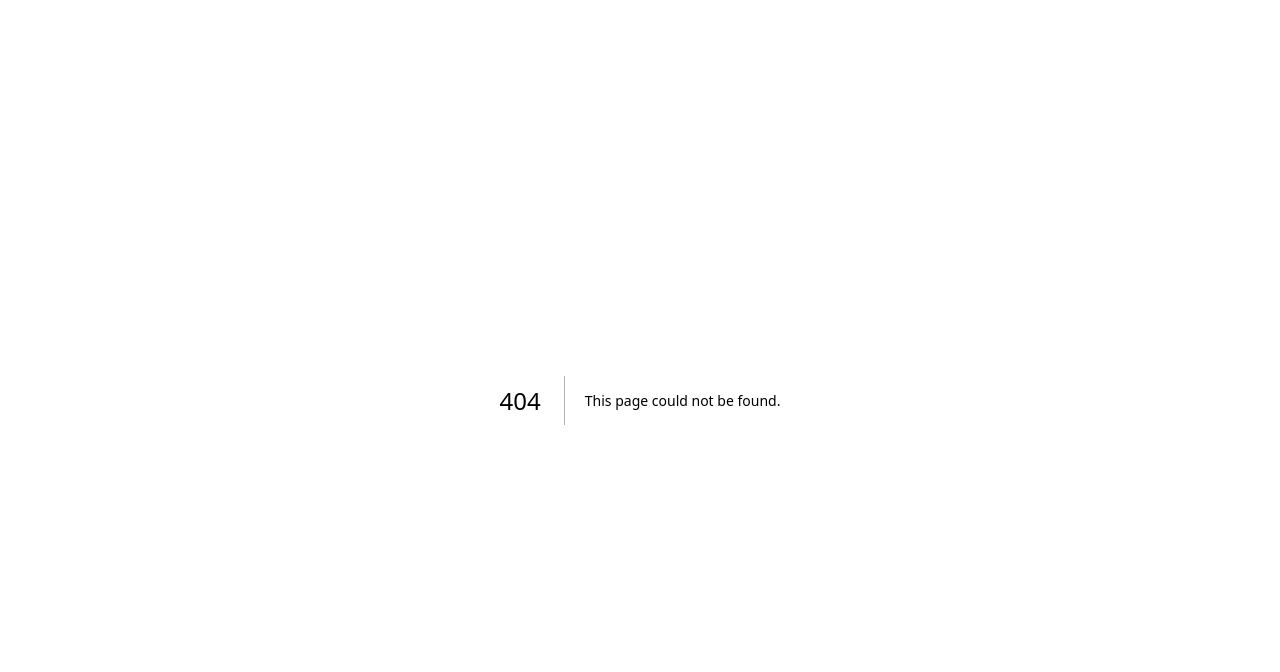
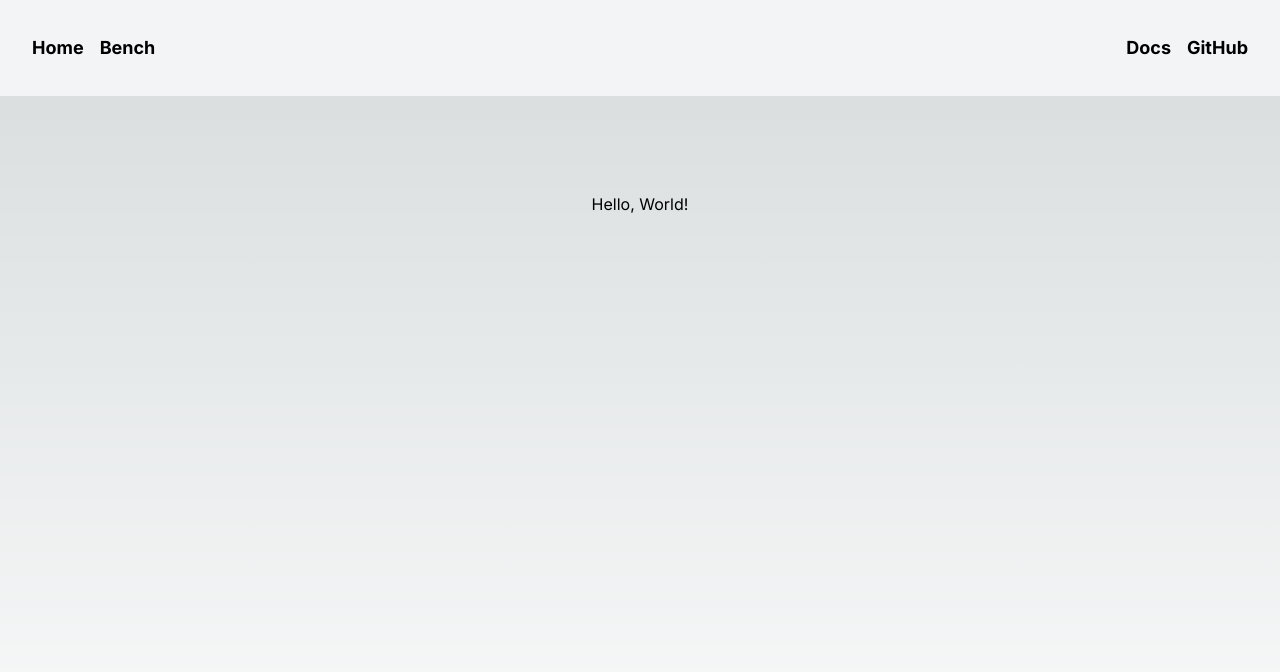
Before and after one commit to lightningbolts/fusionmark, a Next.js app: page /bench in a window 1280 px wide. Before the commit this address had no page. Shown: the top 672 px of the page. Built offline with nearby package versions, Linux system fonts and the light colour scheme.

Commit message:
Add tailwind css template

```diff
--- /dev/null
+++ b/app/bench/page.tsx
@@ -0,0 +1,16 @@
+"use client";
+import React from "react";
+
+
+const benchmarkHandler = () => {
+    console.log("Benchmarked");
+}
+
+export default function Bench() {
+    benchmarkHandler();
+    return (
+        <div className="flex min-h-screen flex-col items-center justify-between p-24">
+            Hello, World!
+        </div>
+    );
+}
--- a/app/globals.css
+++ b/app/globals.css
@@ -31,3 +31,389 @@ body {
     text-wrap: balance;
   }
 }
+
+/* Add different attributes */
+
+/* Buttons */
+
+@layer components {
+  .btn {
+    @apply bg-blue-500 text-white font-bold py-2 px-4 rounded;
+  }
+}
+
+/* Dropdowns */
+
+@layer components {
+  .dropdown {
+    @apply relative;
+  }
+
+  .dropdown-menu {
+    @apply absolute hidden bg-white border rounded shadow-lg;
+  }
+
+  .dropdown-menu.show {
+    @apply block;
+  }
+}
+
+/* Links */
+
+@layer components {
+  .link {
+    @apply text-blue-500;
+  }
+}
+
+/* Alerts */
+
+@layer components {
+  .alert {
+    @apply bg-red-100 border border-red-400 text-red-700 px-4 py-3 rounded relative;
+  }
+
+  .alert.success {
+    @apply bg-green-100 border border-green-400 text-green-700;
+  }
+
+  .alert.danger {
+    @apply bg-red-100 border border-red-400 text-red-700;
+  }
+
+  .alert.info {
+    @apply bg-blue-100 border border-blue-400 text-blue-700;
+  }
+
+  .alert.warning {
+    @apply bg-yellow-100 border border-yellow-400 text-yellow-700;
+  }
+}
+
+/* Forms */
+
+@layer components {
+  .form-control {
+    @apply block w-full px-3 py-2 border rounded shadow-inner;
+  }
+
+  .form-control:focus {
+    @apply outline-none border-blue-500;
+  }
+
+  .form-label {
+    @apply block text-gray-700 text-sm font-bold mb-2;
+  }
+
+  .form-select {
+    @apply block w-full px-3 py-2 border rounded shadow-inner;
+  }
+
+  .form-select:focus {
+    @apply outline-none border-blue-500;
+  }
+
+  .form-select option {
+    @apply bg-white text-gray-800;
+  }
+
+  .form-select option:checked {
+    @apply bg-blue-500 text-white;
+  }
+
+  .form-select option:focus {
+    @apply bg-blue-500 text-white;
+  }
+
+  .form-select option:hover {
+    @apply bg-blue-500 text-white;
+  }
+
+  .form-select option:active {
+    @apply bg-blue-500 text-white;
+  }
+}
+
+/* Tables */
+
+@layer components {
+  .table {
+    @apply w-full border-collapse border border-gray-300;
+  }
+
+  .table th {
+    @apply bg-gray-200 border border-gray-300 px-4 py-2;
+  }
+
+  .table td {
+    @apply border border-gray-300 px-4 py-2;
+  }
+
+  .table tr:nth-child(even) {
+    @apply bg-gray-100;
+  }
+}
+
+/* Cards */
+
+@layer components {
+  .card {
+    @apply bg-white border border-gray-300 rounded shadow-lg;
+  }
+
+  .card-header {
+    @apply bg-gray-200 border-b border-gray-300 px-4 py-2;
+  }
+
+  .card-body {
+    @apply px-4 py-2;
+  }
+
+  .card-footer {
+    @apply bg-gray-200 border-t border-gray-300 px-4 py-2;
+  }
+}
+
+/* Modals */
+
+@layer components {
+  .modal {
+    @apply fixed top-0 left-0 w-full h-full flex items-center justify-center;
+  }
+
+  .modal-content {
+    @apply bg-white border border-gray-300 rounded shadow-lg;
+  }
+
+  .modal-header {
+    @apply bg-gray-200 border-b border-gray-300 px-4 py-2;
+  }
+
+  .modal-body {
+    @apply px-4 py-2;
+  }
+
+  .modal-footer {
+    @apply bg-gray-200 border-t border-gray-300 px-4 py-2;
+  }
+}
+
+/* Tabs */
+
+@layer components {
+  .tabs {
+    @apply border-b border-gray-300;
+  }
+
+  .tab {
+    @apply inline-block border-l border-t border-r rounded-t py-2 px-4;
+  }
+
+  .tab.active {
+    @apply bg-white;
+  }
+
+  .tab-content {
+    @apply hidden;
+  }
+
+  .tab-content.active {
+    @apply block;
+  }
+}
+
+/* Pagination */
+
+@layer components {
+  .pagination {
+    @apply flex justify-center;
+  }
+
+  .page-item {
+    @apply inline-block px-4 py-2 border border-gray-300;
+  }
+
+  .page-item.active {
+    @apply bg-blue-500 text-white;
+  }
+
+  .page-item.disabled {
+    @apply bg-gray-200 text-gray-500;
+  }
+}
+
+/* Progress Bars */
+
+@layer components {
+  .progress {
+    @apply relative h-2 rounded bg-gray-300;
+  }
+
+  .progress-bar {
+    @apply absolute h-full bg-blue-500 rounded;
+  }
+}
+
+/* Tooltips */
+
+@layer components {
+  .tooltip {
+    @apply relative;
+  }
+
+  .tooltip-text {
+    @apply absolute hidden bg-black text-white text-xs rounded px-2 py-1;
+  }
+
+  .tooltip-text.show {
+    @apply block;
+  }
+}
+
+/* Popovers */
+
+@layer components {
+  .popover {
+    @apply relative;
+  }
+
+  .popover-content {
+    @apply absolute hidden bg-white border border-gray-300 rounded shadow-lg;
+  }
+
+  .popover-content.show {
+    @apply block;
+  }
+}
+
+/* Banner */
+
+@layer components {
+  .banner {
+    @apply bg-blue-500 text-white px-4 py-3;
+  }
+}
+
+/* Breadcrumbs */
+
+@layer components {
+  .breadcrumbs {
+    @apply flex items-center;
+  }
+
+  .breadcrumb {
+    @apply text-blue-500;
+  }
+
+  .breadcrumb.active {
+    @apply text-gray-700;
+  }
+}
+
+/* Chips */
+
+@layer components {
+  .chip {
+    @apply bg-gray-200 text-gray-700 px-4 py-2 rounded;
+  }
+
+  .chip.active {
+    @apply bg-blue-500 text-white;
+  }
+}
+
+/* Tags */
+
+@layer components {
+  .tag {
+    @apply bg-gray-200 text-gray-700 px-4 py-2 rounded;
+  }
+
+  .tag.active {
+    @apply bg-blue-500 text-white;
+  }
+}
+
+/* Badges */
+
+@layer components {
+  .badge {
+    @apply bg-gray-200 text-gray-700 px-4 py-2 rounded;
+  }
+
+  .badge.active {
+    @apply bg-blue-500 text-white;
+  }
+}
+
+/* Avatars */
+
+@layer components {
+  .avatar {
+    @apply rounded-full;
+  }
+}
+
+/* Clipboard */
+
+@layer components {
+  .clipboard {
+    @apply bg-gray-200 text-gray-700 px-4 py-2 rounded;
+  }
+
+  .clipboard.active {
+    @apply bg-blue-500 text-white;
+  }
+}
+
+/* Chat Bubble */
+
+@layer components {
+  .chat-bubble {
+    @apply bg-gray-200 text-gray-700 px-4 py-2 rounded;
+  }
+
+  .chat-bubble.active {
+    @apply bg-blue-500 text-white;
+  }
+}
+
+/* Timeline */
+
+@layer components {
+  .timeline {
+    @apply relative;
+  }
+
+  .timeline-item {
+    @apply relative;
+  }
+
+  .timeline-item:before {
+    @apply absolute bg-gray-200 w-2 h-2 rounded-full;
+  }
+
+  .timeline-item.active:before {
+    @apply bg-blue-500;
+  }
+
+  .timeline-item-content {
+    @apply ml-4;
+  }
+}
+
+/* Ratings */
+
+@layer components {
+  .rating {
+    @apply flex;
+  }
+
+  .rating-item {
+    @apply cursor-pointer;
+  }
+
+  .rating-item.active {
+    @apply text-yellow-500;
+  }
+}
--- a/app/layout.tsx
+++ b/app/layout.tsx
@@ -2,6 +2,7 @@ import type { Metadata } from "next";
 import { Inter } from "next/font/google";
 import "./globals.css";
 import { Analytics } from "@vercel/analytics/react"
+import NavBar from "@/components/NavBar";
 
 const inter = Inter({ subsets: ["latin"] });
 
@@ -17,8 +18,11 @@ export default function RootLayout({
 }>) {
   return (
     <html lang="en">
-      <Analytics />
-      <body className={inter.className}>{children}</body>
+      <body className={inter.className}>
+        <Analytics />
+        <NavBar />
+        {children}
+      </body>
     </html>
   );
 }
--- /dev/null
+++ b/components/NavBar.tsx
@@ -0,0 +1,14 @@
+export default function NavBar() {
+    return (
+        <nav className="flex items-center justify-between w-full h-24 px-8 bg-gray-100 dark:bg-zinc-800/30">
+            <div className="flex items-center gap-4">
+                <a href="/" className="font-bold text-lg">Home</a>
+                <a href="/bench" className="font-bold text-lg">Bench</a>
+            </div>
+            <div className="flex items-center gap-4">
+                <a href="https://nextjs.org/docs" className="font-bold text-lg">Docs</a>
+                <a href="" className={"font-bold text-lg"}>GitHub</a>
+            </div>
+        </nav>
+    );
+}
```
